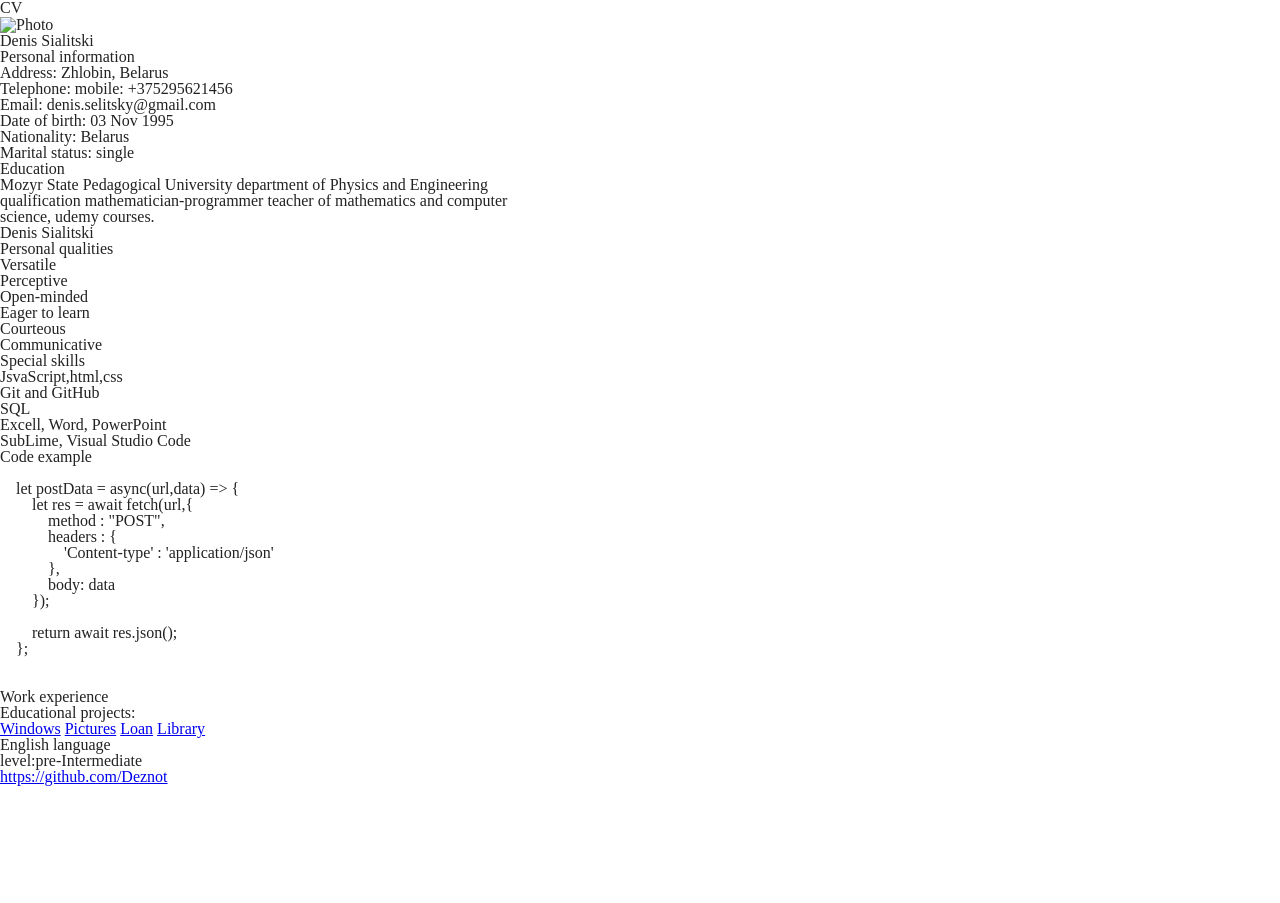
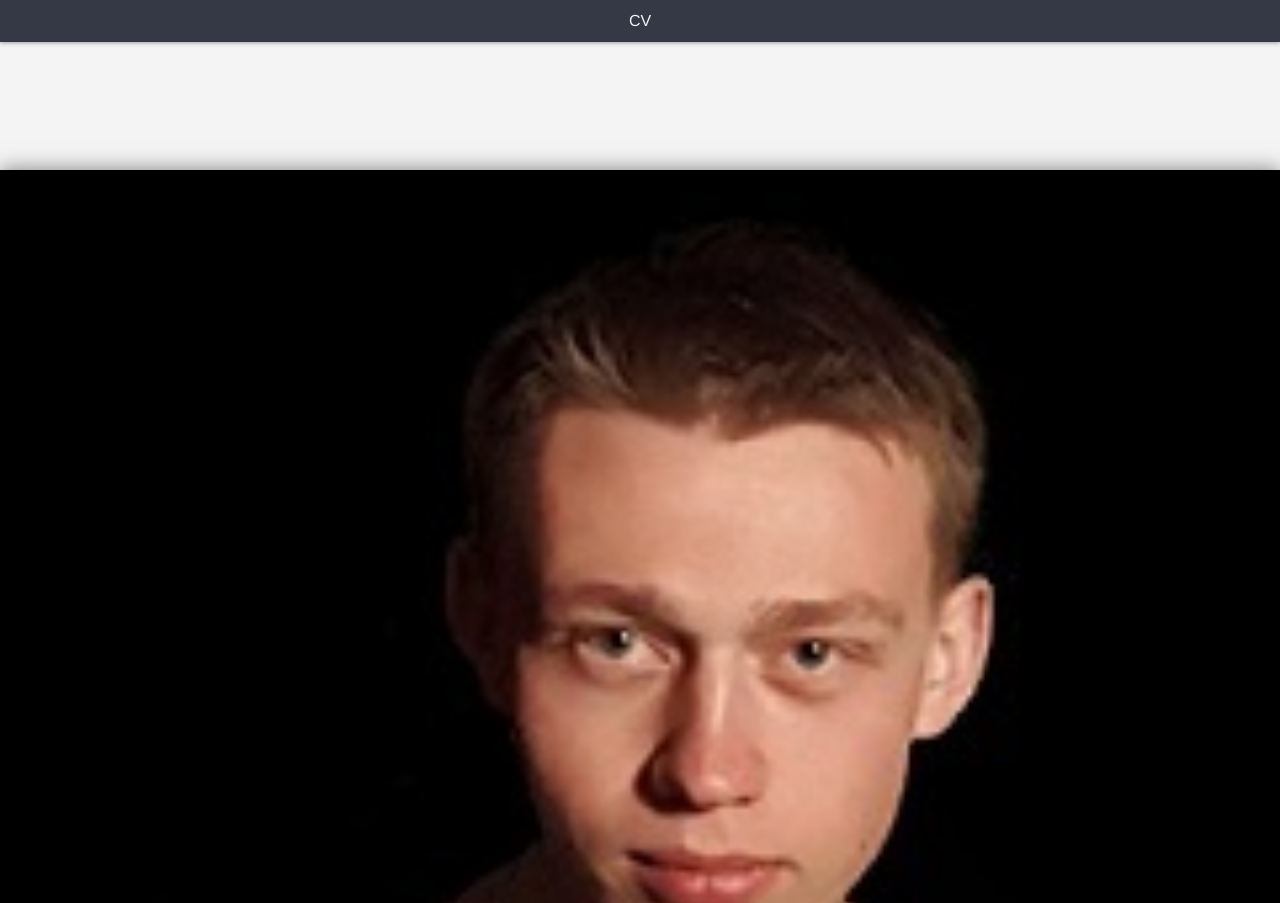
Before and after one commit to Deznot/rsschool-cv, a plain HTML site: page index.html in a window 1280 px wide. Shown: the top 903 px of the page. Before the commit the page ends 800 px from the top, so only its background shows below. Drawn offline with Linux system fonts and the light colour scheme.

Commit message:
feat: style for mleft

```diff
--- a/css/style.css
+++ b/css/style.css
@@ -1 +1,70 @@
 @import "reset.css";
+
+* {
+    box-sizing: border-box;
+}
+
+body {
+    background-color: #F4F4F4;
+    font-family: Helvetica,Arial, sans-serif;
+}
+
+header h1 {
+    color: #F2F2F3;
+}
+
+header {
+    background-color: #343945;
+    text-align: center;
+    box-shadow: 0 0 5px rgba(0,0,0, .5);
+    padding: 1%;
+    margin-bottom: 10%;
+}
+
+footer {
+    background-color: #343945;
+    box-shadow: 0 0 5px rgba(0,0,0, .5);
+    margin: 10% 0 0 0;
+    padding: 1%;
+}
+
+footer a {
+    text-decoration: none;
+    color: #F2F2F3;
+}
+
+main {
+    display: flex;
+    flex-direction: column;
+    margin: 40px auto;
+    box-shadow: 0 0 20px rgba(0,0,0, .5);
+    font-size: 20px;
+    line-height: 2rem;
+}
+
+.mleft {
+    background-color: #343945;
+    color: #F2F2F3;
+}
+
+.mleft img {
+    display: block;
+    width: 100%;
+    margin: 0 auto;
+    object-fit: cover;
+}
+
+.mleft figure {
+    margin: 0;
+}
+
+.mleft figcaption {
+    text-align: center;
+    padding: 40px;
+    font-size: 40px;
+    color: #F2F2F3;
+}
+
+.mright {
+    background-color: #fff;
+}
--- a/index.html
+++ b/index.html
@@ -15,7 +15,7 @@
         <div class="mleft">
             <section class="information">
                 <figure>
-                    <img src="/resume/img/066efXPJP7I2.jpg" alt="Photo">
+                    <img src="img/066efXPJP7I2.jpg" alt="Photo">
                     <figcaption>Denis Sialitski</figcaption>
                 </figure>
                 <h2>Personal information</h2>
```
